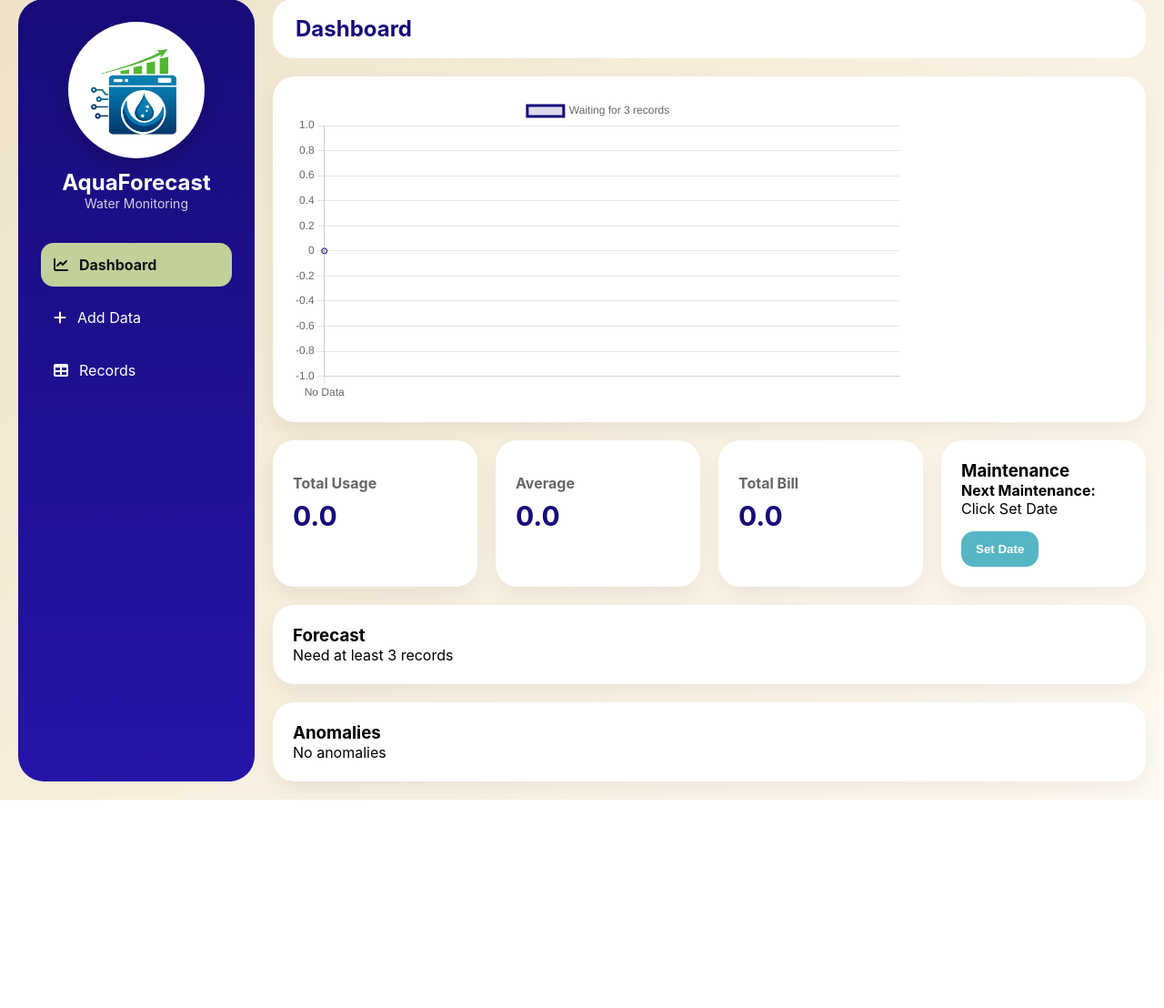
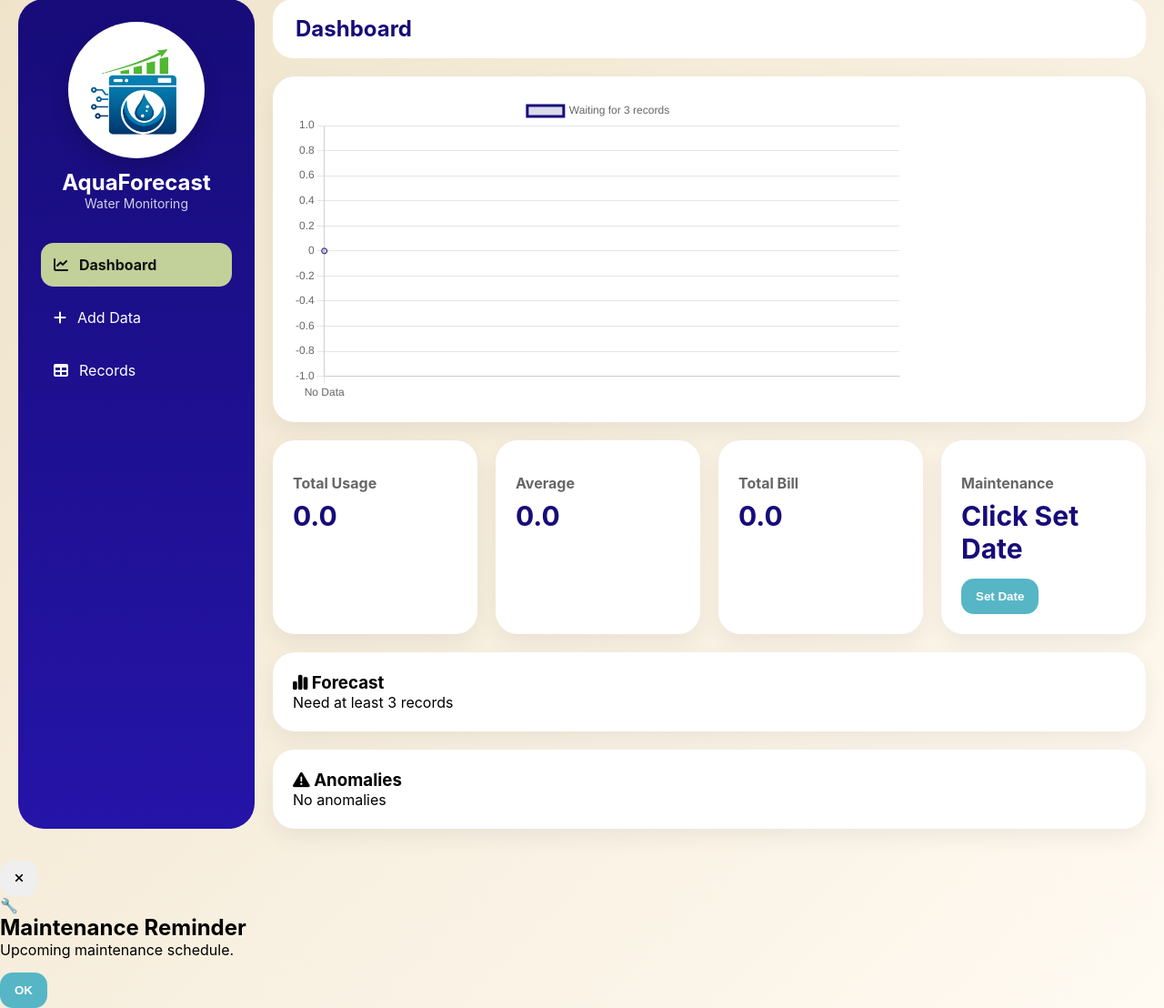
Before and after one commit to DoctaSTEPHEN/SoftDes, a Flask app: page / in a window 1280 px wide. Shown: the part 21-1129 px from the top of the page at 91% size. Before the commit the page ends 900 px from the top, so only its background shows below. Run offline with Flask 3, Linux system fonts and the light colour scheme; data that the repository does not hold is empty.

Commit message:
Update index.html

```diff
--- a/templates/index.html
+++ b/templates/index.html
@@ -3,26 +3,31 @@
 <head>
 <meta charset="UTF-8">
 <meta name="viewport" content="width=device-width, initial-scale=1.0">
-<title>Water System Dashboard</title>
+<title>AquaForecast Dashboard</title>
 
 <link rel="stylesheet" href="/static/style.css">
+
 <script src="https://cdn.jsdelivr.net/npm/chart.js"></script>
+
 <link rel="stylesheet"
 href="https://cdnjs.cloudflare.com/ajax/libs/font-awesome/6.5.0/css/all.min.css">
+
 </head>
 
 <body>
 
 <div class="container">
 
-<!-- SIDEBAR -->
+<!-- =========================
+SIDEBAR
+========================= -->
 <aside class="sidebar">
 
     <div class="logo-box">
 
         <div class="logo-circle">
             <img
-        src="static/images/Logo.png"
+            src="/static/images/Logo.png"
             alt="Logo">
         </div>
 
@@ -31,36 +36,54 @@
 
     </div>
 
-    <div class="menu-item active" onclick="showPage('dashboard',this)">
+    <div class="menu-item active"
+         onclick="showPage('dashboard', this)">
+
         <i class="fa-solid fa-chart-line"></i>
         <span>Dashboard</span>
+
     </div>
 
-    <div class="menu-item" onclick="showPage('record',this)">
+    <div class="menu-item"
+         onclick="showPage('record', this)">
+
         <i class="fa-solid fa-plus"></i>
         <span>Add Data</span>
+
     </div>
 
-    <div class="menu-item" onclick="showPage('reports',this)">
+    <div class="menu-item"
+         onclick="showPage('reports', this)">
+
         <i class="fa-solid fa-table"></i>
         <span>Records</span>
+
     </div>
 
 </aside>
 
-<!-- MAIN -->
+<!-- =========================
+MAIN
+========================= -->
 <main class="main">
 
-<div class="topbar" id="title">Dashboard</div>
+    <div class="topbar" id="title">
+        Dashboard
+    </div>
 
-<!-- DASHBOARD -->
+<!-- =========================
+DASHBOARD
+========================= -->
 <section class="page active" id="dashboard">
 
+    <!-- Chart -->
     <div class="card chart-box">
         <canvas id="chart"></canvas>
     </div>
 
+    <!-- Stats -->
     <div class="stats-grid">
+
         <div class="card stat-card">
             <h4>Total Usage</h4>
             <h2 id="total">0</h2>
@@ -76,55 +99,107 @@
             <h2 id="bill_total">0</h2>
         </div>
 
-        <div class="card">
-            <h3>
+        <!-- NEW Maintenance Card -->
+        <div class="card stat-card">
+
+            <h4>
                 Maintenance
-                <span id="maintenanceIcon" style="display:none; color:#ff9800;">
-                    ⚠️ Today
+                <span id="maintenanceBadge"
+                style="display:none; font-size:12px; color:#ff9800;">
+                    ⚠ Due Soon
                 </span>
-            </h3>
+            </h4>
 
-            <div id="maintenanceInfo">
-                <p><b>Next Maintenance:</b> <span id="nextMaintenance">--</span></p>
-            </div>
+            <h2 id="nextMaintenance">--</h2>
 
-            <button class="btn" onclick="toggleCalendar()">
+            <button class="btn"
+            onclick="toggleCalendar()">
                 Set Date
             </button>
 
-            <div id="calendarBox" style="display:none; margin-top:10px;">
-                <input type="date" id="maintenanceDate">
-                <button class="btn" onclick="setMaintenance()">Confirm</button>
+            <!-- hidden calendar -->
+            <div id="calendarBox"
+            style="display:none; margin-top:12px;">
+
+                <input
+                type="date"
+                id="maintenanceDate">
+
+                <button class="btn"
+                style="margin-top:8px;"
+                onclick="setMaintenance()">
+
+                    Confirm
+
+                </button>
+
             </div>
+
+        </div>
+
+    </div>
+
+    <!-- Forecast -->
+    <div class="card">
+        <h3>
+            <i class="fa-solid fa-chart-simple"></i>
+            Forecast
+        </h3>
+
+        <div id="forecast">
+            --
         </div>
     </div>
 
+    <!-- Anomaly -->
     <div class="card">
-        <h3>Forecast</h3>
-        <div id="forecast"></div>
+        <h3>
+            <i class="fa-solid fa-triangle-exclamation"></i>
+            Anomalies
+        </h3>
+
+        <div id="anomaly">
+            No anomalies
         </div>
-
-    <div class="card">
-        <h3>Anomalies</h3>
-        <div id="anomaly"></div>
     </div>
 
 </section>
 
-<!-- RECORD -->
+<!-- =========================
+ADD DATA
+========================= -->
 <section class="page" id="record">
 
+    <!-- Upload -->
     <div class="card">
-        <h3><i class="fa-solid fa-upload"></i> Upload File</h3>
+
+        <h3>
+            <i class="fa-solid fa-upload"></i>
+            Upload File
+        </h3>
+
         <input type="file" id="file">
-        <button class="btn" onclick="uploadFile()">Upload</button>
+
+        <button class="btn"
+        onclick="uploadFile()">
+            Upload
+        </button>
+
     </div>
 
+    <!-- Add Record -->
     <div class="card">
-        <h3><i class="fa-solid fa-plus"></i> Add Record</h3>
+
+        <h3>
+            <i class="fa-solid fa-plus"></i>
+            Add Record
+        </h3>
 
         <div class="grid">
-            <input id="year" placeholder="Year">
+
+            <input
+            id="year"
+            placeholder="Year">
 
             <select id="month">
                 <option value="1">Jan</option>
@@ -141,20 +216,39 @@
                 <option value="12">Dec</option>
             </select>
 
-            <input id="consumption" placeholder="Consumption">
-            <input id="bill" placeholder="Bill">
+            <input
+            id="consumption"
+            placeholder="Consumption">
+
+            <input
+            id="bill"
+            placeholder="Bill">
+
         </div>
 
-        <button class="btn" onclick="addRecord()">Add Record</button>
+        <button class="btn"
+        onclick="addRecord()">
+            Add Record
+        </button>
+
     </div>
+
 </section>
 
-
-<!-- REPORTS -->
+<!-- =========================
+REPORTS
+========================= -->
 <section class="page" id="reports">
 
     <div class="card">
+
+        <h3>
+            <i class="fa-solid fa-database"></i>
+            Records Table
+        </h3>
+
         <table>
+
             <thead>
                 <tr>
                     <th>Year</th>
@@ -165,13 +259,26 @@
                 </tr>
             </thead>
 
-            <tbody id="reportTable"></tbody>
+            <tbody id="reportTable">
+            </tbody>
+
         </table>
+
     </div>
 
+    <!-- Reset -->
     <div class="card">
-        <h3><i class="fa-solid fa-trash"></i> Reset All Data</h3>
-        <button class="btn-danger" onclick="resetData()">Reset Records</button>
+
+        <h3>
+            <i class="fa-solid fa-trash"></i>
+            Reset All Data
+        </h3>
+
+        <button class="btn-danger"
+        onclick="resetData()">
+            Reset Records
+        </button>
+
     </div>
 
 </section>
@@ -179,6 +286,54 @@
 </main>
 </div>
 
+<!-- =========================
+MAINTENANCE POPUP (NEW)
+========================= -->
+<div id="maintenancePopup"
+class="popup-overlay">
+
+    <div class="popup-card">
+
+        <button
+        class="popup-close"
+        onclick="closeMaintenancePopup()">
+
+            <i class="fa-solid fa-xmark"></i>
+
+        </button>
+
+        <div
+        id="popupIcon"
+        class="popup-icon">
+
+            🔧
+
+        </div>
+
+        <h2 id="popupTitle">
+            Maintenance Reminder
+        </h2>
+
+        <p id="popupText">
+            Upcoming maintenance schedule.
+        </p>
+
+        <button
+        class="btn popup-btn"
+        onclick="closeMaintenancePopup()">
+
+            OK
+
+        </button>
+
+    </div>
+
+</div>
+
+<!-- =========================
+SCRIPTS
+========================= -->
 <script src="/static/scripts.js"></script>
+
 </body>
 </html>
```
Lines whose indentation alone changed are shown as unchanged.
